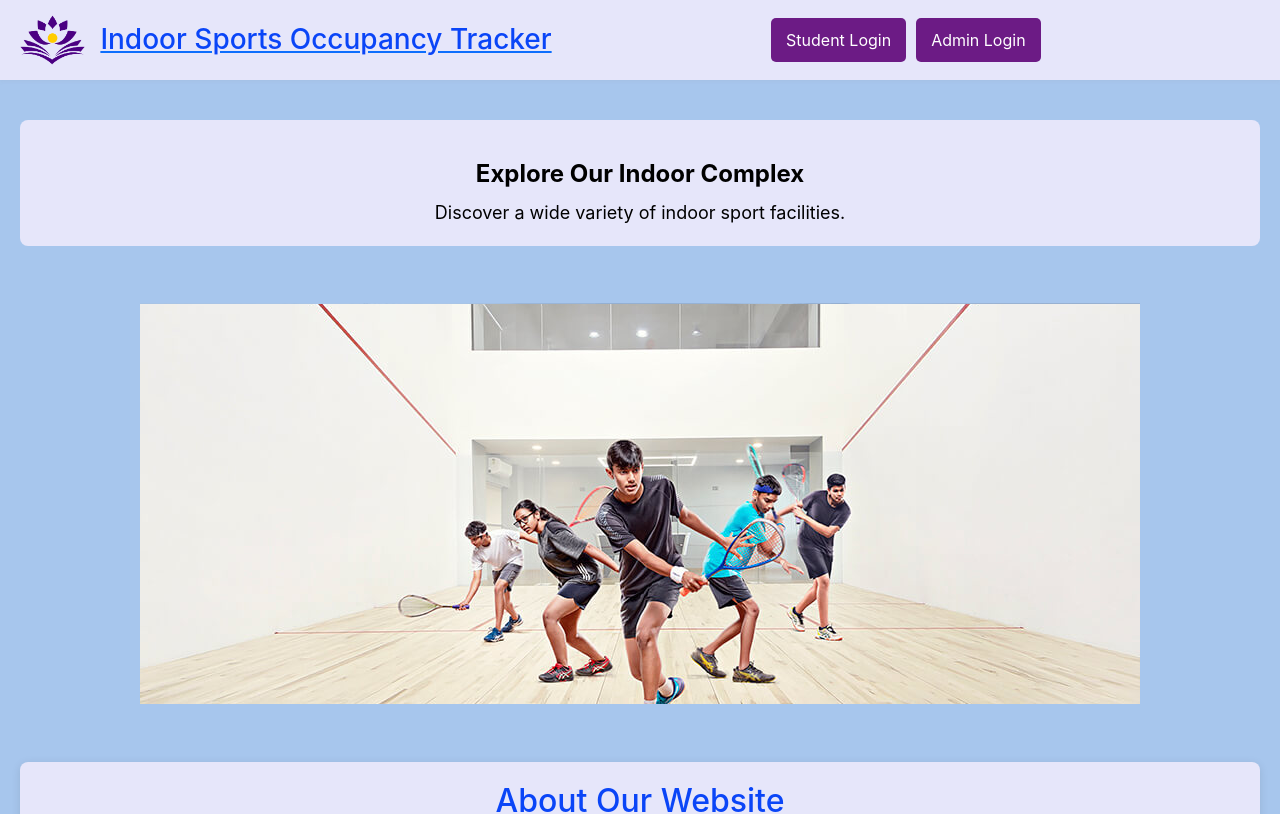
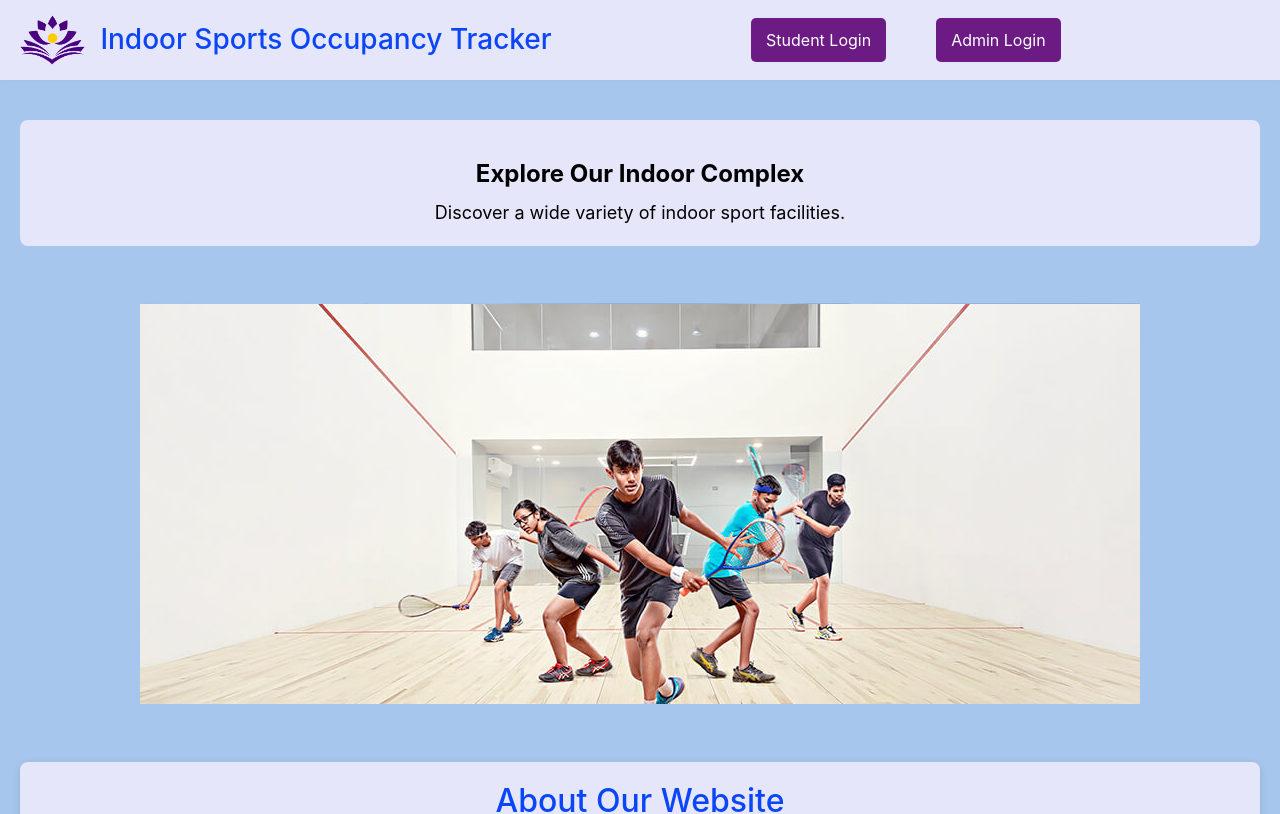
Before and after one commit to nidhi-005/Coding_cookies, a React (Create React App) app in the folder frontend/: page / in a window 1280 px wide. Shown: the top 814 px of the page. Built offline with nearby package versions, Linux system fonts and the light colour scheme.

Commit message:
newchanges

```diff
--- a/frontend/src/Styles/Header.css
+++ b/frontend/src/Styles/Header.css
@@ -12,6 +12,17 @@
   top: 0;
   padding: 0 20px;
 }
+.header-title {
+  text-decoration: none; /* Remove underline */
+  color: inherit; /* Inherit color */
+}
+
+.header-title h1 {
+  font-size: 28px;
+  color: #0a45f7;
+  margin: 0;
+  white-space: nowrap;
+}
 
 .logo-nav-new {
   display: flex;
@@ -24,12 +35,13 @@
   margin-right: 15px;
 }
 
+/* Remove underline from header title */
 .logo-nav-new h1 {
   font-size: 28px;
   color: #0a45f7;
   margin: 0;
   white-space: nowrap;
-  text-decoration: none;
+  text-decoration: none; /* Ensure there's no underline */
 }
 
 .nav-right {
@@ -40,7 +52,7 @@
 
 .login-buttons {
   display: flex; /* Ensure buttons are in line */
-  gap: 10px; /* Space between buttons */
+  gap: 50px; /* Space between buttons */
 }
 
 .student-button,
--- a/frontend/src/components/Header.js
+++ b/frontend/src/components/Header.js
@@ -64,8 +64,9 @@ function Header() {
           </a>
         </div>
         <Link to="/" onClick={closeMenu} className="header-title">
-          <h1>Indoor Sports Occupancy Tracker</h1>
+               <h1>Indoor Sports Occupancy Tracker</h1>
         </Link>
+
       </div>
 
       {!isAuthenticated && (
```
Lines whose indentation alone changed are shown as unchanged.
